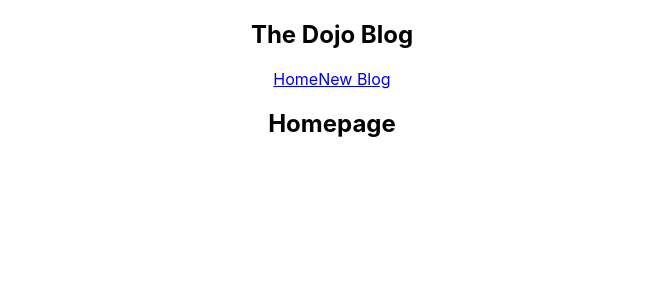
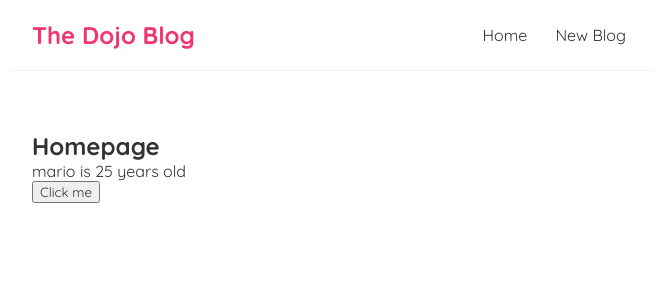
Before and after one commit to VivekNair297/Simple_react_projects, a React (Create React App) app: page / in a window 1280 px wide. Shown: the top 300 px of the page, without its empty margins (308-964 px from the left). Built offline with nearby package versions, Linux system fonts and the light colour scheme; the HTML template or start-up script is replaced by a standard one.

Commit message:
removed unimportant imports and worked on onclick event, css and useState hooks.

```diff
--- a/src/App.js
+++ b/src/App.js
@@ -1,10 +1,7 @@
-import './App.css';
 import Navbar from './Navbar';
 import Home from './home';
 
 function App() {
-  const title = "Welcome to the new blog";
-  const likes = 50
   return (
     <div className="App">
       <Navbar />
--- a/src/home.js
+++ b/src/home.js
@@ -1,7 +1,20 @@
+import { setSelectionRange } from "@testing-library/user-event/dist/utils";
+import { useState } from "react";
+
 const Home = () => {
+    const [name, setName] = useState('mario');
+    const [age, setAge] = useState('25');
+
+    const handleClick = () => {
+        setName('luigi');
+        setAge(30);
+    }
+
     return (
         <div className="home">
             <h2>Homepage</h2>
+            <p>{name} is {age} years old</p>
+            <button onClick={handleClick}> Click me</button>
         </div>
       );
 }
--- a/src/index.css
+++ b/src/index.css
@@ -1,13 +1,35 @@
-body {
+@import url('https://fonts.googleapis.com/css2?family=Quicksand:wght@300;400;500;600;700&display=swap');
+
+/* base styles */
+* {
   margin: 0;
-  font-family: -apple-system, BlinkMacSystemFont, 'Segoe UI', 'Roboto', 'Oxygen',
-    'Ubuntu', 'Cantarell', 'Fira Sans', 'Droid Sans', 'Helvetica Neue',
-    sans-serif;
-  -webkit-font-smoothing: antialiased;
-  -moz-osx-font-smoothing: grayscale;
+  font-family: "Quicksand";
+  color: #333;
 }
-
-code {
-  font-family: source-code-pro, Menlo, Monaco, Consolas, 'Courier New',
-    monospace;
+.navbar {
+  padding: 20px;
+  display: flex;
+  align-items: center;
+  max-width: 600px;
+  margin: 0 auto;
+  border-bottom: 1px solid #f2f2f2;
 }
+.navbar h1 {
+  color: #f1356d;
+}
+.navbar .links {
+  margin-left: auto;
+}
+.navbar a {
+  margin-left: 16px;
+  text-decoration: none;
+  padding: 6px;
+}
+.navbar a:hover {
+  color: #f1356d;
+}
+.content {
+  max-width: 600px;
+  margin: 40px auto;
+  padding: 20px;
+}
```
